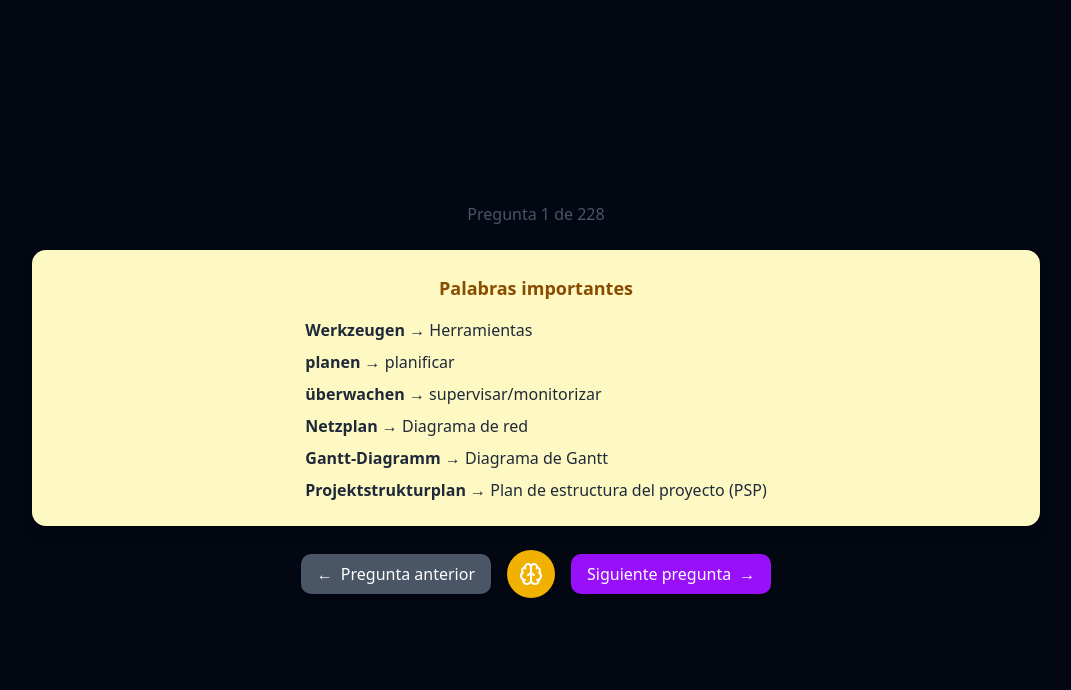
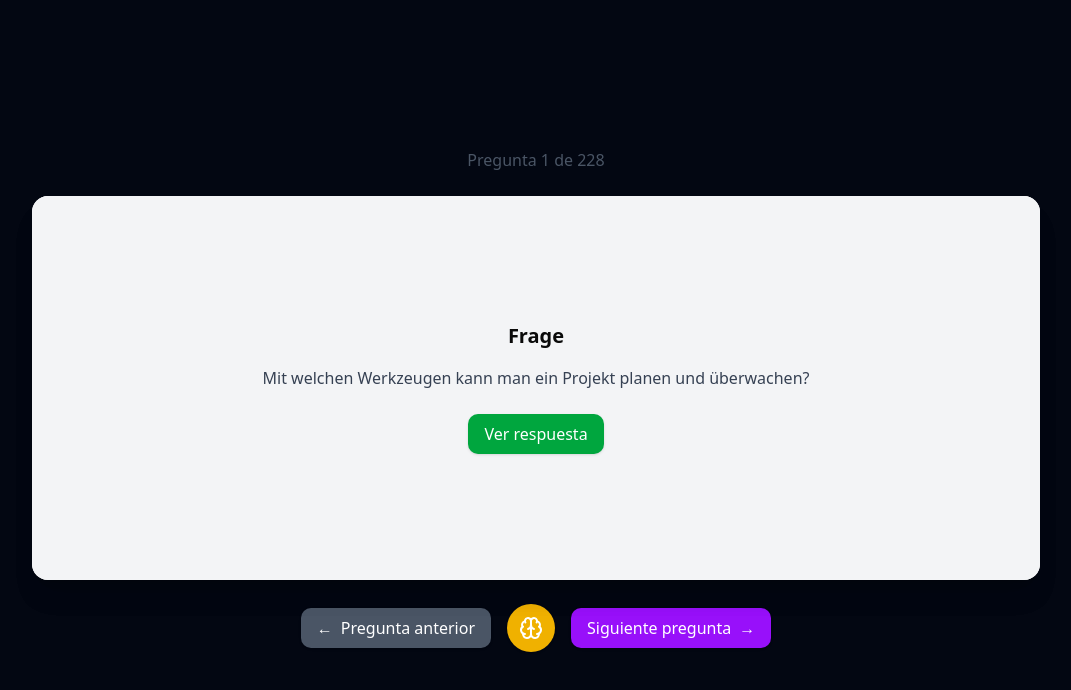
Before and after one commit to FLORES-SimonG/ap-one, a Next.js app: page / in a window 1280 px wide. Shown: the top 690 px of the page, without its empty margins (104-1175 px from the left). Built offline with nearby package versions, Linux system fonts and the light colour scheme.

Commit message:
change status

```diff
--- a/src/components/custom/learning-card.tsx
+++ b/src/components/custom/learning-card.tsx
@@ -5,40 +5,35 @@ import { motion } from "framer-motion";
 import { learningCards } from "@/lib/mock/api/cards";
 import AnswerSection from "./answer-section";
 import QuestionSection from "./question-section";
-import { AlertCircle, Brain } from "lucide-react";
 import ImportantWords from "./important-words";
+import NavigationButtons from "./navigation-buttons";
+import ProgressCard from "./progress-card";
 
 export default function LearningCard() {
-  const [flipped, setFlipped] = useState(false);
+  const [flipped, setFlipped] = useState(true);
   const [index, setIndex] = useState(0);
-  const [sectionImportantWords, setSectionImportantWords] = useState(true);
+  const [sectionImportantWords, setSectionImportantWords] = useState(false);
   const card = learningCards[index];
 
   const handleNext = () => {
-    setSectionImportantWords;
     setSectionImportantWords(false);
-    setFlipped(false);
+    setFlipped(true);
     setIndex((prev) => (prev + 1) % learningCards.length);
   };
 
   const handlePrev = () => {
     setSectionImportantWords(false);
-    setFlipped(false);
+    setFlipped(true);
     setIndex((prev) => (prev === 0 ? learningCards.length - 1 : prev - 1));
   };
 
   return (
     <div className="flex flex-col items-center gap-4 content-center justify-center h-full ">
-      {/* Progreso */}
-      <div className="flex gap-2">
-        <p className="text-gray-600 dark:text-gray-400">
-          Pregunta {index + 1} de {learningCards.length}
-        </p>
-
-        {card.withImage && <AlertCircle className="h-full stroke-red-500" />}
-      </div>
-
-      {/* Contenedor de la tarjeta con efecto flip */}
+      <ProgressCard
+        currentIndex={index}
+        total={learningCards.length}
+        withImage={card.withImage}
+      />
       <div className="flex flex-col gap-4">
         <div className="relative w-full xl:w-5xl h-full p-2">
           {sectionImportantWords === false ? (
@@ -47,7 +42,6 @@ export default function LearningCard() {
               transition={{ duration: 0.6 }}
               style={{ transformStyle: "preserve-3d" }}
             >
-              {/* Frente (pregunta) */}
               <QuestionSection
                 title={card.question.title}
                 text={card.question.text}
@@ -66,30 +60,13 @@ export default function LearningCard() {
             />
           )}
         </div>
-        {/* Botones de navegación */}
-        <div className="flex gap-4 w-full items-center justify-center">
-          <button
-            onClick={handlePrev}
-            className="px-4 py-2 bg-gray-600 text-white rounded-lg shadow hover:bg-gray-700 flex justify-center items-center gap-2 content-center"
-          >
-            ← <span className="hidden sm:block">Pregunta anterior</span>
-          </button>
-
-          {/* Botón cerebrito */}
-          <button
-            onClick={() => setSectionImportantWords(!sectionImportantWords)}
-            className="p-3 bg-yellow-500 text-white rounded-full shadow hover:bg-yellow-600"
-          >
-            <Brain className="w-6 h-6" />
-          </button>
-
-          <button
-            onClick={handleNext}
-            className="px-4 py-2 bg-purple-600 text-white rounded-lg shadow hover:bg-purple-700 flex justify-center items-center gap-2 content-center"
-          >
-            <span className="hidden sm:block">Siguiente pregunta</span> →
-          </button>
-        </div>
+        <NavigationButtons
+          onPrev={handlePrev}
+          onNext={handleNext}
+          onToggleImportant={() =>
+            setSectionImportantWords(!sectionImportantWords)
+          }
+        />
       </div>
     </div>
   );
--- /dev/null
+++ b/src/components/custom/navigation-buttons.tsx
@@ -0,0 +1,38 @@
+import { Brain } from "lucide-react";
+
+interface NavigationButtonsProps {
+  onPrev: () => void;
+  onNext: () => void;
+  onToggleImportant: () => void;
+}
+
+export default function NavigationButtons({
+  onPrev,
+  onNext,
+  onToggleImportant,
+}: NavigationButtonsProps) {
+  return (
+    <div className="flex gap-4 w-full items-center justify-center">
+      <button
+        onClick={onPrev}
+        className="px-4 py-2 bg-gray-600 text-white rounded-lg shadow hover:bg-gray-700 flex justify-center items-center gap-2 content-center"
+      >
+        ← <span className="hidden sm:block">Pregunta anterior</span>
+      </button>
+
+      <button
+        onClick={onToggleImportant}
+        className="p-3 bg-yellow-500 text-white rounded-full shadow hover:bg-yellow-600"
+      >
+        <Brain className="w-6 h-6" />
+      </button>
+
+      <button
+        onClick={onNext}
+        className="px-4 py-2 bg-purple-600 text-white rounded-lg shadow hover:bg-purple-700 flex justify-center items-center gap-2 content-center"
+      >
+        <span className="hidden sm:block">Siguiente pregunta</span> →
+      </button>
+    </div>
+  );
+}
--- /dev/null
+++ b/src/components/custom/progress-card.tsx
@@ -0,0 +1,22 @@
+import { AlertCircle } from "lucide-react";
+
+interface ProgressCardProps {
+  currentIndex: number;
+  total: number;
+  withImage?: boolean;
+}
+
+export default function ProgressCard({
+  currentIndex,
+  total,
+  withImage = false,
+}: ProgressCardProps) {
+  return (
+    <div className="flex gap-2">
+      <p className="text-gray-600 dark:text-gray-400">
+        Pregunta {currentIndex + 1} de {total}
+      </p>
+      {withImage && <AlertCircle className="h-full stroke-red-500" />}
+    </div>
+  );
+}
```
